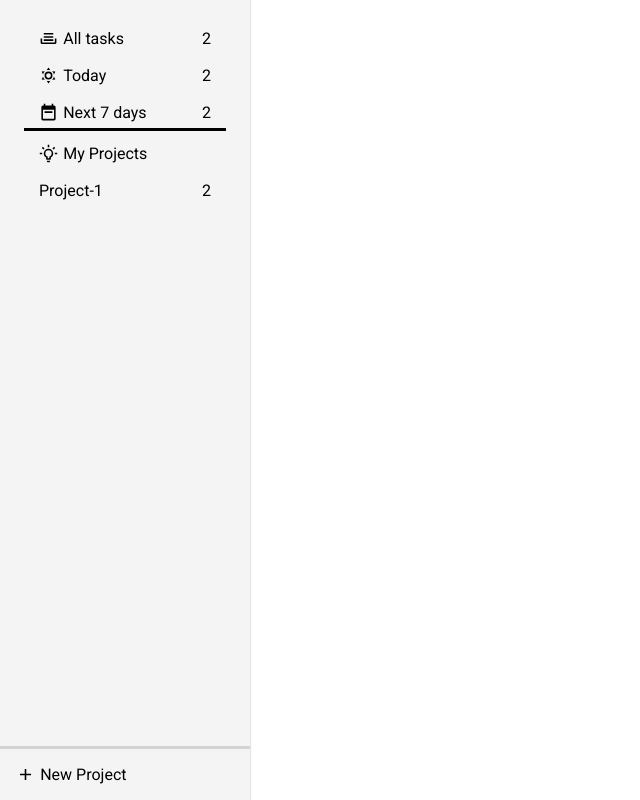
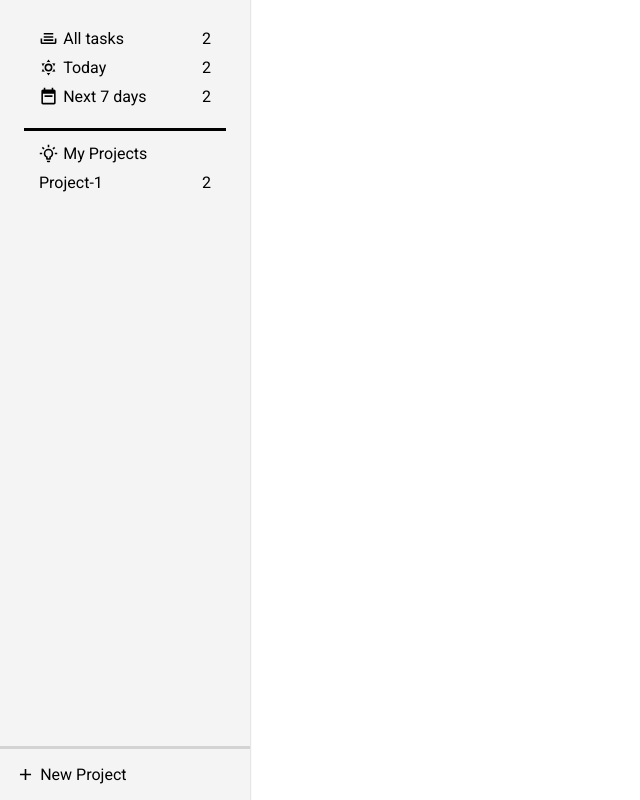
Before and after one commit to oliveryeo/todo-list, a website built with webpack: page src/template.html in a window 1280 px wide. Shown: the whole page, without its empty margins (0-640 px from the left). Built offline with nearby package versions, Linux system fonts and the light colour scheme.

Commit message:
remove gap between sidepanel tabs

```diff
--- a/src/styles.css
+++ b/src/styles.css
@@ -35,6 +35,7 @@ button:hover {
 #sidebar-panel {
   display: flex;
   flex-direction: column;
+  gap: 1rem;
   background-color: rgba(236, 236, 236, 0.572);
   /* <offset-x> | <offset-y> | <blur-radius> | <spread-radius> | <color> */
   box-shadow: 1px 0px 1px 0px rgba(0, 0, 0, 0.1);
@@ -60,7 +61,6 @@ button:hover {
 #home, #projects {
   display: flex;
   flex-direction: column;
-  gap: 0.5rem;
 }
 
 #home > button, #projects > div, #projects > button { /* Set all sidebar-panel tabs with display: flex and align center */
```
